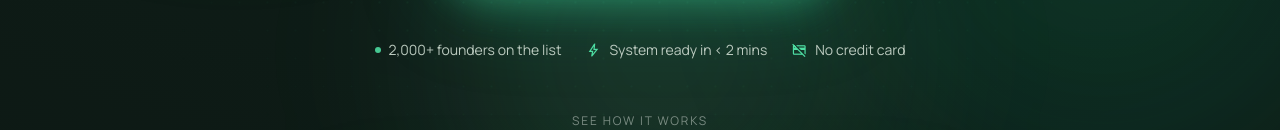
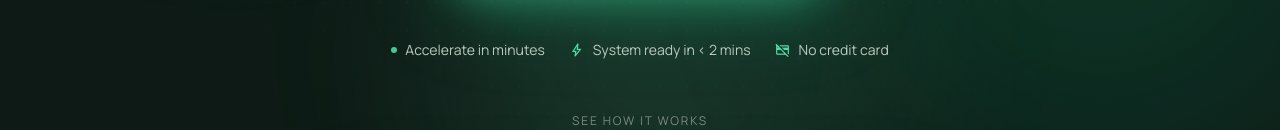
Before and after one commit to growthkitsai-coder/GrowthKit-AI, a plain HTML site: page landing page.html in a window 1280 px wide. Shown: the part 601-731 px from the top of the page. Drawn offline with nearby package versions, Linux system fonts and the light colour scheme.

Commit message:
Update hero trust strip copy to 'Accelerate in minutes'

```diff
--- a/landing page.html
+++ b/landing page.html
@@ -462,7 +462,7 @@
 </a>
 </div>
 <div class="flex flex-wrap items-center justify-center gap-6 pt-2 text-sm text-on-surface-variant animate-fade-in-up delay-400">
-<span class="flex items-center gap-2"><span class="w-1.5 h-1.5 rounded-full bg-primary animate-pulse"></span>2,000+ founders on the list</span>
+<span class="flex items-center gap-2"><span class="w-1.5 h-1.5 rounded-full bg-primary animate-pulse"></span>Accelerate in minutes</span>
 <span class="flex items-center gap-2"><span class="material-symbols-outlined text-primary text-base">bolt</span>System ready in &lt; 2 mins</span>
 <span class="flex items-center gap-2"><span class="material-symbols-outlined text-primary text-base">credit_card_off</span>No credit card</span>
 </div>
```
